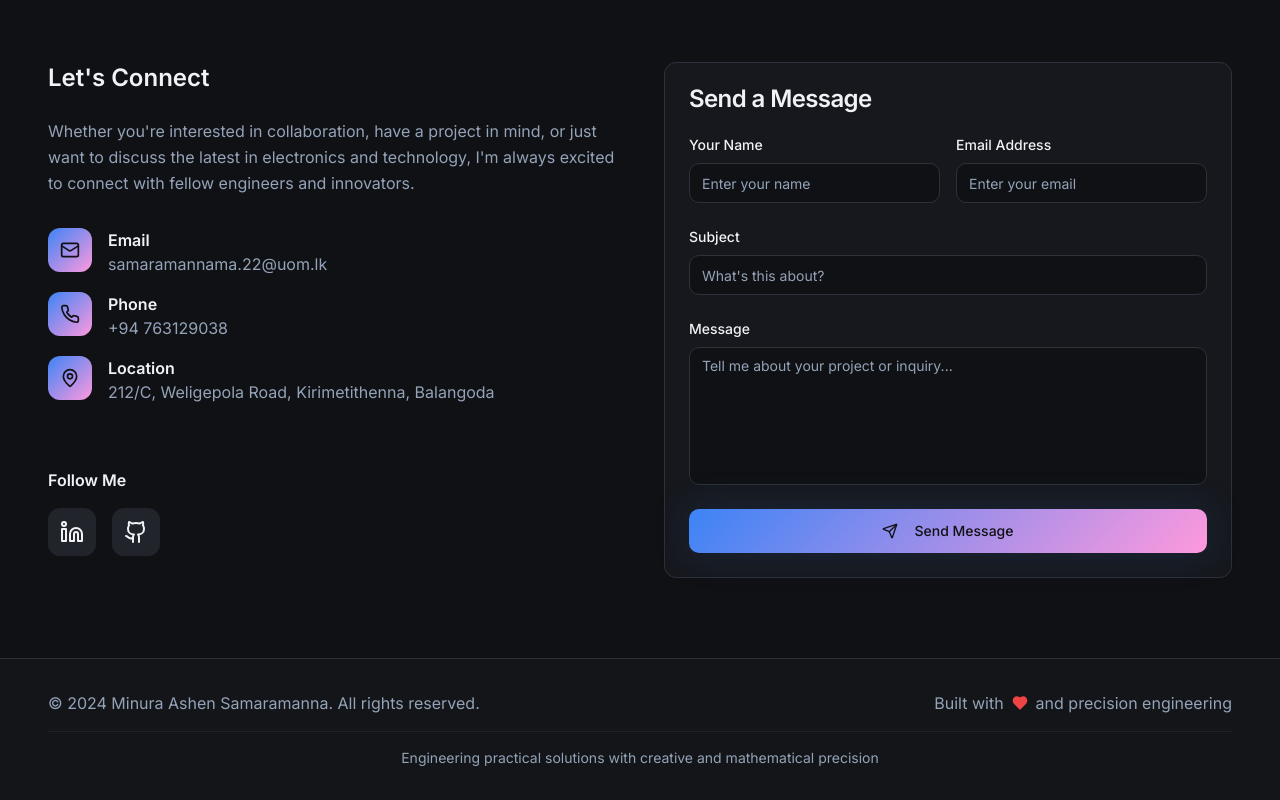
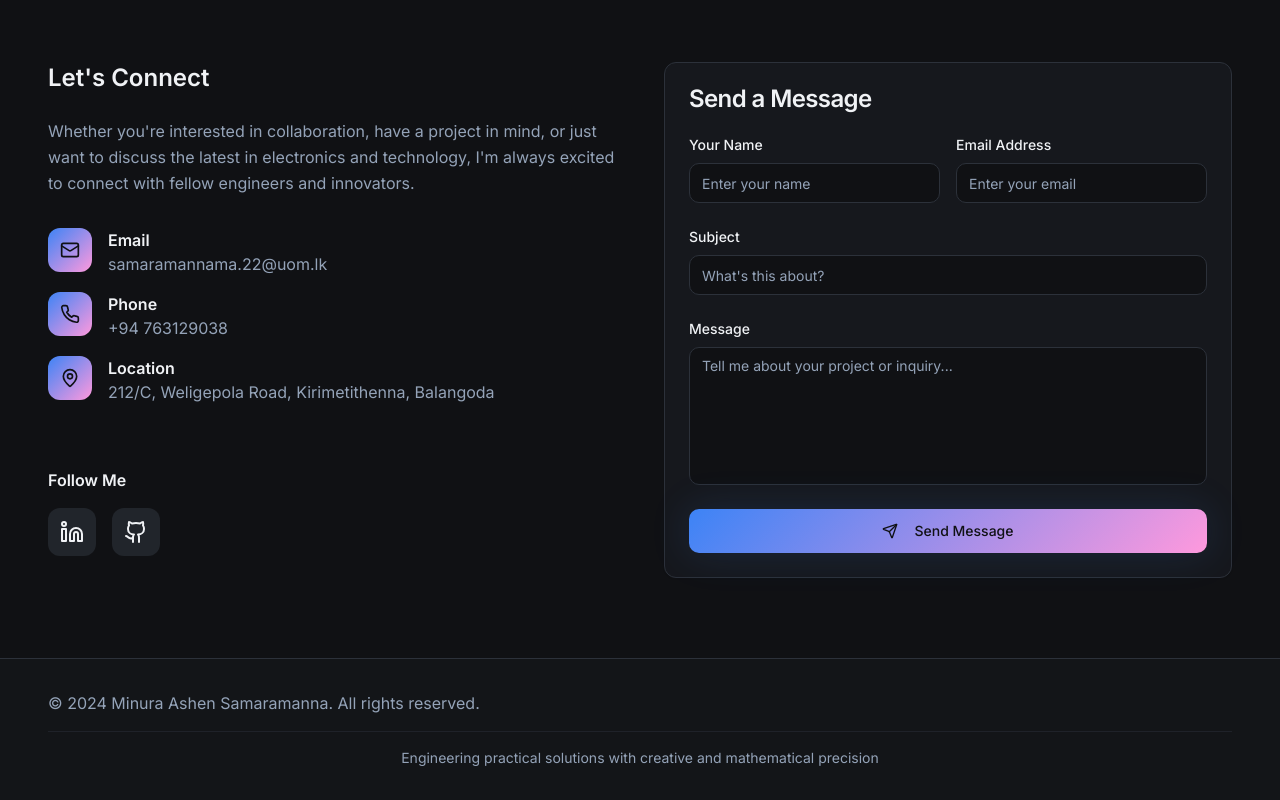
Before and after one commit to minuraashen/minuraashensamaramanna, a React (Vite) app: page / in a window 1280 px wide. Shown: the part 4897-5697 px from the top of the page. Built offline with nearby package versions, Linux system fonts and the light colour scheme.

Commit message:
Remove tagline from hero section
Remove the line "Built with and precision engineering" from the hero section.

```diff
--- a/src/components/Footer.tsx
+++ b/src/components/Footer.tsx
@@ -11,11 +11,6 @@ const Footer = () => {
             </p>
           </div>
 
-          <div className="flex items-center gap-2 text-muted-foreground">
-            <span>Built with</span>
-            <Heart className="h-4 w-4 text-red-500 fill-current" />
-            <span>and precision engineering</span>
-          </div>
         </div>
 
         <div className="mt-4 pt-4 border-t border-border/50 text-center">
```
